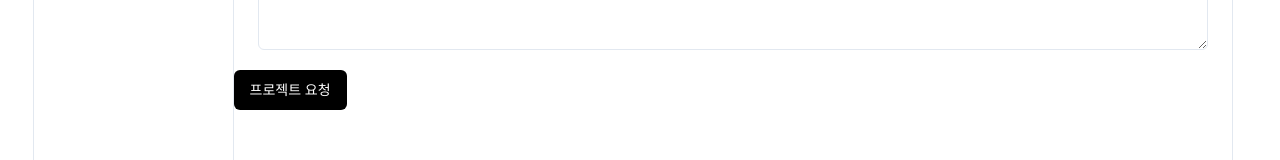
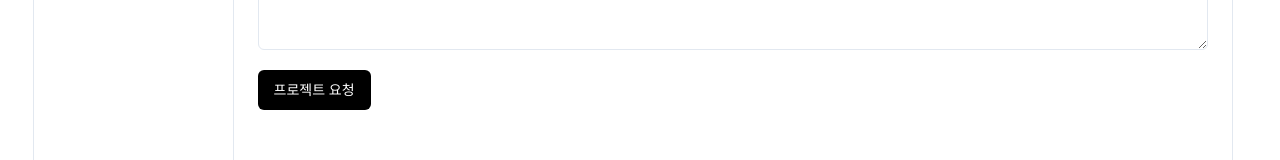
Before and after one commit to leolap-tony/manifast-test, a Next.js app: page /project/request in a window 1280 px wide. Shown: the part 495-655 px from the top of the page. Built offline with nearby package versions, Linux system fonts and the light colour scheme; no server answers.

Commit message:
design : 프로젝트 요청버튼 마진 추가

```diff
--- a/app/(work)/project/request/page.tsx
+++ b/app/(work)/project/request/page.tsx
@@ -184,7 +184,7 @@ export default function Page() {
           value={startDate?.toISOString()}
         />
         <input type="hidden" name="endDate" value={endDate?.toISOString()} />
-        <Button className="w-fit">프로젝트 요청</Button>
+        <Button className="w-fit mx-6">프로젝트 요청</Button>
       </form>
     </main>
   );
```
